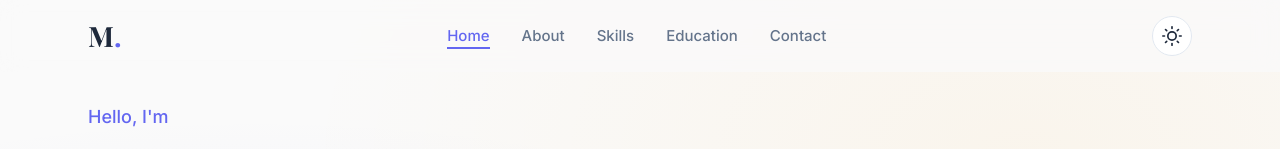
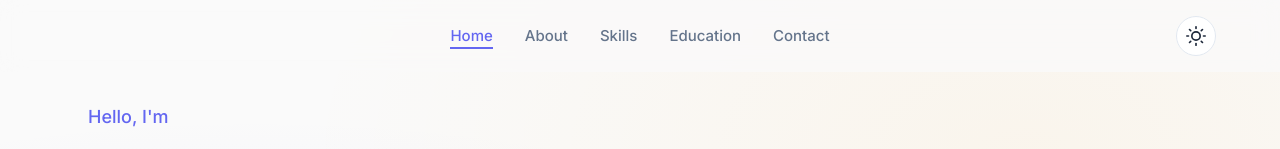
Before and after one commit to Mushfiq497/muhammad-mushfiq-portfolio, a plain HTML site: page index.html in a window 1280 px wide. Shown: the top 149 px of the page. Drawn offline with nearby package versions, Linux system fonts and the light colour scheme.

Commit message:
Add files via upload

```diff
--- a/index.html
+++ b/index.html
@@ -13,7 +13,6 @@
 <body>
   <header class="header" id="header">
     <nav class="nav container">
-      <a href="#home" class="nav__logo">M<span>.</span></a>
 
       <ul class="nav__menu" id="nav-menu">
         <li><a href="#home" class="nav__link active">Home</a></li>
--- a/style.css
+++ b/style.css
@@ -191,7 +191,8 @@ textarea {
 .nav {
   display: flex;
   align-items: center;
-  justify-content: space-between;
+  justify-content: center;
+  position: relative;
   height: 100%;
 }
 
@@ -242,9 +243,10 @@ textarea {
 }
 
 .nav__actions {
+  position: absolute;
+  right: 0;
   display: flex;
   align-items: center;
-  gap: 0.75rem;
 }
 
 .theme-toggle {
```
